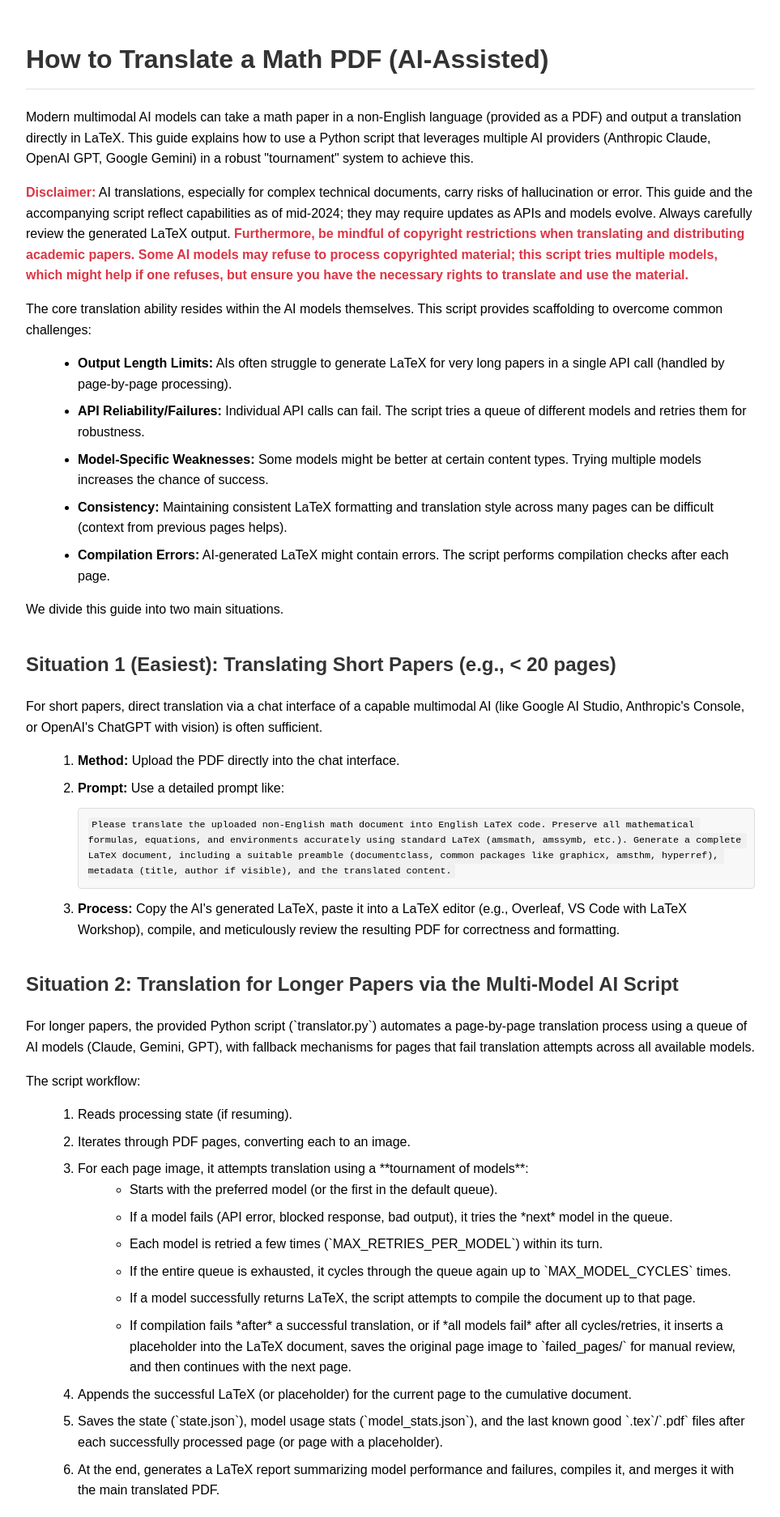
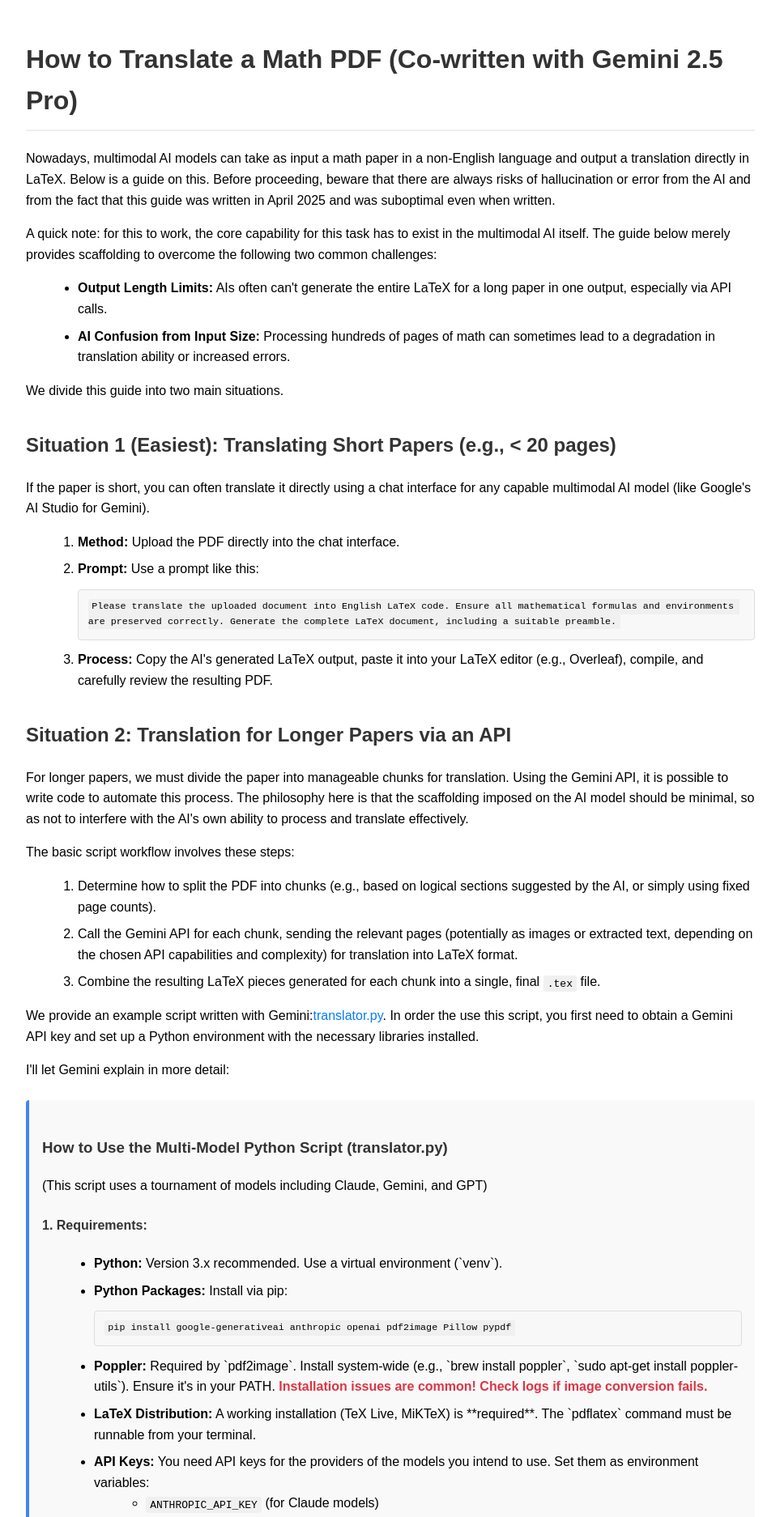
Before and after one commit to davikrehalt/davikrehalt.github.io, a Jekyll site: the page translation-guide.html, which Jekyll copies as it is, in a window 1280 px wide. Shown: the top 1874 px of the page at 81% size, without its empty margins (158-1121 px from the left). Built offline with Jekyll 4.4.1, drawn with Linux system fonts in a browser that asks for light colours; some of the changed text lies outside the part shown.

Commit message:
Update translation-guide.html

```diff
--- a/translation-guide.html
+++ b/translation-guide.html
@@ -3,20 +3,20 @@
 <head>
     <meta charset="UTF-8">
     <meta name="viewport" content="width=device-width, initial-scale=1.0">
-    <title>How to Translate a Math PDF (AI-Assisted)</title>
+    <title>How to Translate a Math PDF (Co-written with Gemini 2.5 Pro)</title>
     <style>
         /* Basic styling for readability */
-        body { font-family: sans-serif; line-height: 1.6; margin: 2em; max-width: 900px; margin-left: auto; margin-right: auto; }
-        h1, h2, h3, h4 { margin-top: 1.5em; color: #333; }
-        h1 { border-bottom: 2px solid #eee; padding-bottom: 0.3em;}
-        pre { background-color: #f8f8f8; padding: 1em; border: 1px solid #ddd; overflow-x: auto; white-space: pre-wrap; word-wrap: break-word; font-size: 0.9em; border-radius: 4px; }
-        code { font-family: monospace; background-color: #f0f0f0; padding: 0.2em 0.4em; border-radius: 3px;}
+        body { font-family: sans-serif; line-height: 1.6; margin: 2em; max-width: 900px; margin-left: auto; margin-right: auto; } /* Added max-width and centering */
+        h1, h2, h3, h4 { margin-top: 1.5em; color: #333; } /* Added h4 and color */
+        h1 { border-bottom: 2px solid #eee; padding-bottom: 0.3em;} /* Added heading style */
+        pre { background-color: #f8f8f8; padding: 1em; border: 1px solid #ddd; overflow-x: auto; white-space: pre-wrap; /* Wrap long lines */ word-wrap: break-word; /* Break words if needed */ font-size: 0.9em; border-radius: 4px; } /* Nicer pre style */
+        code { font-family: monospace; background-color: #f0f0f0; padding: 0.2em 0.4em; border-radius: 3px;} /* Nicer code style */
         ul, ol { margin-left: 1.5em; }
         li { margin-bottom: 0.5em; }
-        a { color: #007bff; text-decoration: none; }
+        a { color: #007bff; text-decoration: none; } /* Link styling */
         a:hover { text-decoration: underline; }
-        /* Style to visually separate AI's explanation */
-        .ai-explanation { border-left: 4px solid #4285F4; /* Google blue */ padding-left: 1em; margin-top: 1.5em; margin-bottom: 1.5em; background-color: #f9f9f9; border-radius: 4px; padding: 1em; }
+        /* Style to visually separate Gemini's explanation */
+        .gemini-explanation { border-left: 4px solid #4285F4; /* Google blue */ padding-left: 1em; margin-top: 1.5em; margin-bottom: 1.5em; background-color: #f9f9f9; border-radius: 4px; padding: 1em; } /* Enhanced styling */
         .requirements ul li strong { display: inline-block; min-width: 150px; } /* Align requirement titles */
         .warning { color: #dc3545; font-weight: bold; }
         .note { font-style: italic; color: #555; }
@@ -24,65 +24,50 @@
 </head>
 <body>
 
-<h1>How to Translate a Math PDF (AI-Assisted)</h1>
+<h1>How to Translate a Math PDF (Co-written with Gemini 2.5 Pro)</h1>
 
-<p>Modern multimodal AI models can take a math paper in a non-English language (provided as a PDF) and output a translation directly in LaTeX. This guide explains how to use a Python script that leverages multiple AI providers (Anthropic Claude, OpenAI GPT, Google Gemini) in a robust "tournament" system to achieve this.</p>
+<p>Nowadays, multimodal AI models can take as input a math paper in a non-English language and output a translation directly in LaTeX. Below is a guide on this. Before proceeding, beware that there are always risks of hallucination or error from the AI and from the fact that this guide was written in April 2025 and was suboptimal even when written.</p>
 
-<p><span class="warning">Disclaimer:</span> AI translations, especially for complex technical documents, carry risks of hallucination or error. This guide and the accompanying script reflect capabilities as of mid-2024; they may require updates as APIs and models evolve. Always carefully review the generated LaTeX output. <span class="warning">Furthermore, be mindful of copyright restrictions when translating and distributing academic papers. Some AI models may refuse to process copyrighted material; this script tries multiple models, which might help if one refuses, but ensure you have the necessary rights to translate and use the material.</span></p>
-
-<p>The core translation ability resides within the AI models themselves. This script provides scaffolding to overcome common challenges:</p>
+<p>A quick note: for this to work, the core capability for this task has to exist in the multimodal AI itself. The guide below merely provides scaffolding to overcome the following two common challenges:</p>
 <ul>
-    <li><strong>Output Length Limits:</strong> AIs often struggle to generate LaTeX for very long papers in a single API call (handled by page-by-page processing).</li>
-    <li><strong>API Reliability/Failures:</strong> Individual API calls can fail. The script tries a queue of different models and retries them for robustness.</li>
-    <li><strong>Model-Specific Weaknesses:</strong> Some models might be better at certain content types. Trying multiple models increases the chance of success.</li>
-    <li><strong>Consistency:</strong> Maintaining consistent LaTeX formatting and translation style across many pages can be difficult (context from previous pages helps).</li>
-    <li><strong>Compilation Errors:</strong> AI-generated LaTeX might contain errors. The script performs compilation checks after each page.</li>
+    <li><strong>Output Length Limits:</strong> AIs often can't generate the entire LaTeX for a long paper in one output, especially via API calls.</li>
+    <li><strong>AI Confusion from Input Size:</strong> Processing hundreds of pages of math can sometimes lead to a degradation in translation ability or increased errors.</li>
 </ul>
 
 <p>We divide this guide into two main situations.</p>
 
 <h2>Situation 1 (Easiest): Translating Short Papers (e.g., < 20 pages)</h2>
 
-<p>For short papers, direct translation via a chat interface of a capable multimodal AI (like Google AI Studio, Anthropic's Console, or OpenAI's ChatGPT with vision) is often sufficient.</p>
+<p>If the paper is short, you can often translate it directly using a chat interface for any capable multimodal AI model (like Google's AI Studio for Gemini).</p>
 <ol>
     <li><strong>Method:</strong> Upload the PDF directly into the chat interface.</li>
-    <li><strong>Prompt:</strong> Use a detailed prompt like:
-        <pre><code>Please translate the uploaded non-English math document into English LaTeX code. Preserve all mathematical formulas, equations, and environments accurately using standard LaTeX (amsmath, amssymb, etc.). Generate a complete LaTeX document, including a suitable preamble (documentclass, common packages like graphicx, amsthm, hyperref), metadata (title, author if visible), and the translated content.</code></pre>
+    <li><strong>Prompt:</strong> Use a prompt like this:
+        <pre><code>Please translate the uploaded document into English LaTeX code. Ensure all mathematical formulas and environments are preserved correctly. Generate the complete LaTeX document, including a suitable preamble.</code></pre>
     </li>
-    <li><strong>Process:</strong> Copy the AI's generated LaTeX, paste it into a LaTeX editor (e.g., Overleaf, VS Code with LaTeX Workshop), compile, and meticulously review the resulting PDF for correctness and formatting.</li>
+    <li><strong>Process:</strong> Copy the AI's generated LaTeX output, paste it into your LaTeX editor (e.g., Overleaf), compile, and carefully review the resulting PDF.</li>
 </ol>
 
-<h2>Situation 2: Translation for Longer Papers via the Multi-Model AI Script</h2>
+<h2>Situation 2: Translation for Longer Papers via an API</h2>
 
-<p>For longer papers, the provided Python script (`translator.py`) automates a page-by-page translation process using a queue of AI models (Claude, Gemini, GPT), with fallback mechanisms for pages that fail translation attempts across all available models.</p>
+<p>For longer papers, we must divide the paper into manageable chunks for translation. Using the Gemini API, it is possible to write code to automate this process. The philosophy here is that the scaffolding imposed on the AI model should be minimal, so as not to interfere with the AI's own ability to process and translate effectively.</p>
 
-<p>The script workflow:</p>
+<p>The basic script workflow involves these steps:</p>
 <ol>
-    <li>Reads processing state (if resuming).</li>
-    <li>Iterates through PDF pages, converting each to an image.</li>
-    <li>For each page image, it attempts translation using a **tournament of models**:
-        <ul>
-            <li>Starts with the preferred model (or the first in the default queue).</li>
-            <li>If a model fails (API error, blocked response, bad output), it tries the *next* model in the queue.</li>
-            <li>Each model is retried a few times (`MAX_RETRIES_PER_MODEL`) within its turn.</li>
-            <li>If the entire queue is exhausted, it cycles through the queue again up to `MAX_MODEL_CYCLES` times.</li>
-            <li>If a model successfully returns LaTeX, the script attempts to compile the document up to that page.</li>
-            <li>If compilation fails *after* a successful translation, or if *all models fail* after all cycles/retries, it inserts a placeholder into the LaTeX document, saves the original page image to `failed_pages/` for manual review, and then continues with the next page.</li>
-        </ul>
-    </li>
-    <li>Appends the successful LaTeX (or placeholder) for the current page to the cumulative document.</li>
-    <li>Saves the state (`state.json`), model usage stats (`model_stats.json`), and the last known good `.tex`/`.pdf` files after each successfully processed page (or page with a placeholder).</li>
-    <li>At the end, generates a LaTeX report summarizing model performance and failures, compiles it, and merges it with the main translated PDF.</li>
+    <li>Determine how to split the PDF into chunks (e.g., based on logical sections suggested by the AI, or simply using fixed page counts).</li>
+    <li>Call the Gemini API for each chunk, sending the relevant pages (potentially as images or extracted text, depending on the chosen API capabilities and complexity) for translation into LaTeX format.</li>
+    <li>Combine the resulting LaTeX pieces generated for each chunk into a single, final <code>.tex</code> file.</li>
 </ol>
 
-<p>We provide the <a href="translator.py" download>example Python script</a>.
-<!-- Make sure translator.py is in the same directory -->
-To use this script, you need API keys for the AI providers you wish to use and a correctly configured Python environment.</p>
+<!-- User's corrected paragraph -->
+<p>We provide an example script written with Gemini:<a href="translator.py" download>translator.py</a>.
+<!-- Make sure translator.py is in the same directory as this HTML file, or adjust the href path -->
+In order the use this script, you first need to obtain a Gemini API key and set up a Python environment with the necessary libraries installed. </p>
 
-<p>Here's a more detailed explanation:</p>
+<p>I'll let Gemini explain in more detail:</p>
 
-<div class="ai-explanation"> <!-- Start of AI Explanation -->
-    <h3>How to Use the Python Script (translator.py)</h3>
+<div class="gemini-explanation"> <!-- Start of Gemini Explanation -->
+    <h3>How to Use the Multi-Model Python Script (translator.py)</h3>
+    <p>(This script uses a tournament of models including Claude, Gemini, and GPT)</p>
 
     <h4>1. Requirements:</h4>
     <ul class="requirements">
@@ -197,7 +182,7 @@ python translator.py paper_v2.pdf --model gpt-4o</code></pre>
         <li><strong>Command-Line Interface:</strong> Flexible control via CLI arguments.</li>
         <li><strong>Detailed Logging:</strong> Records progress, model attempts, and errors to `processing.log`.</li>
     </ul>
-</div> <!-- End of ai-explanation div -->
+</div> <!-- End of Gemini Explanation -->
 
 </body>
 </html>
```
